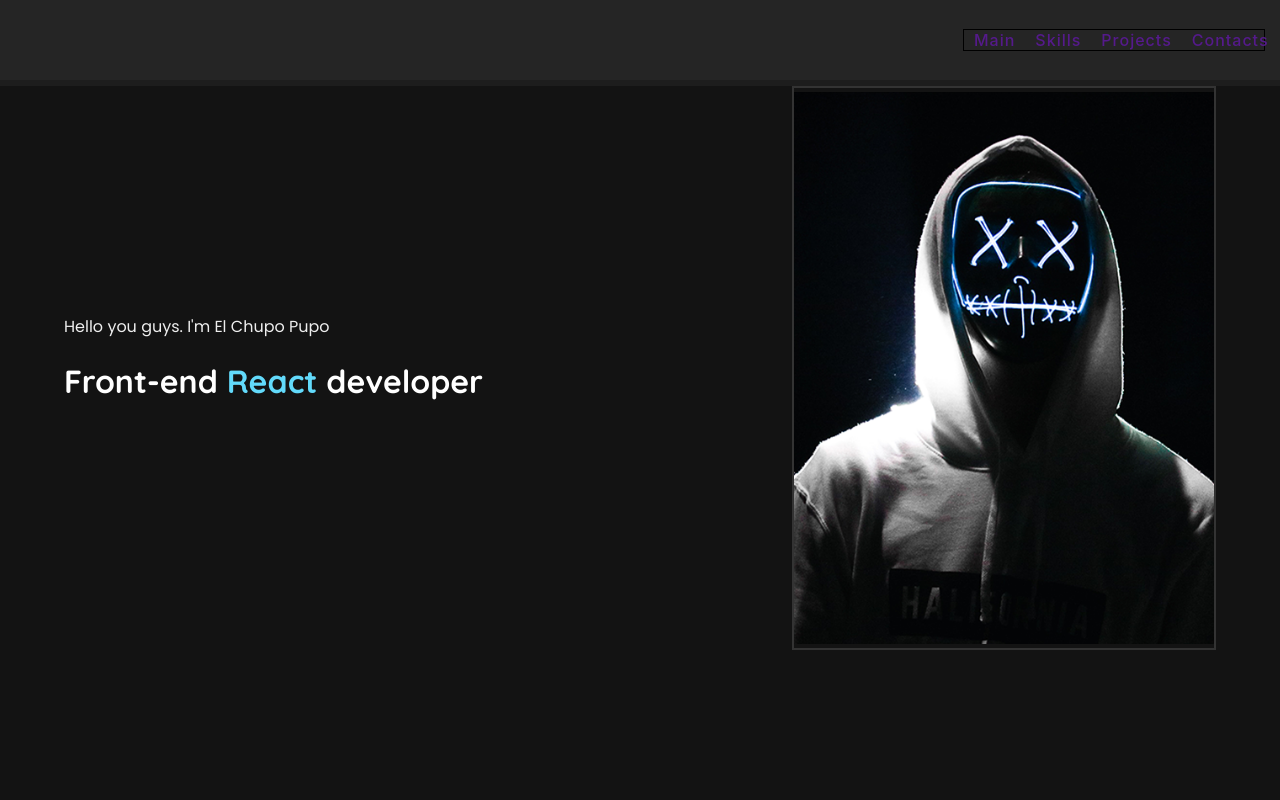
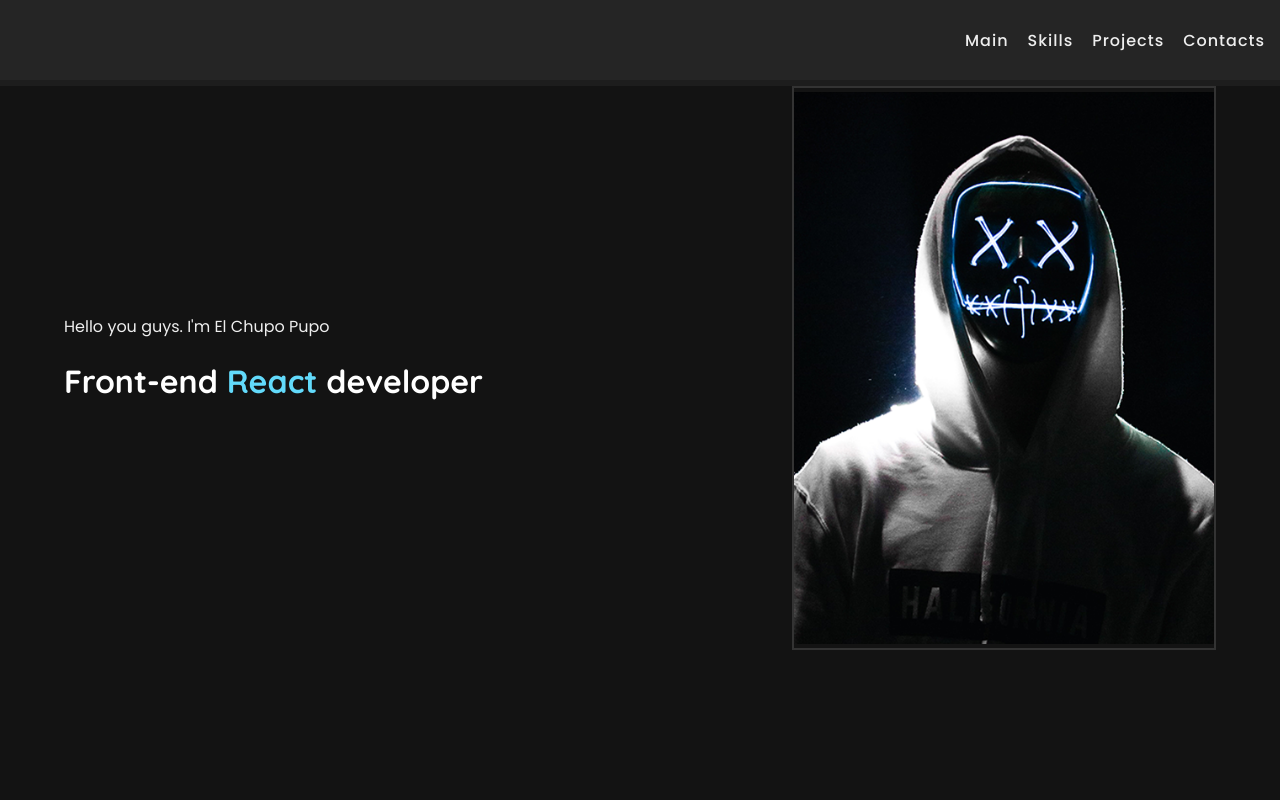
Before and after one commit to dzimentey/portfolio, a React (Create React App) app: page / in a window 1280 px wide. Shown: the top 800 px of the page. Built offline with nearby package versions, Linux system fonts and the light colour scheme.

Commit message:
add: font family and on hover action

```diff
--- a/src/header/nav/Nav.module.css
+++ b/src/header/nav/Nav.module.css
@@ -1,12 +1,19 @@
 .nav {
-    border: 1px solid black;
     width: 300px;
     display: flex;
-   justify-content: space-between;
+    justify-content: space-between;
+    font-family: 'Poppins', sans-serif;
 }
- a {
+
+a {
     text-decoration: none;
     font-weight: 500;
     letter-spacing: 1px;
-    padding: 0 10px ;
+    color: #EEEEEE;
 }
+
+a:hover {
+    color: #68cafc;
+    /*box-shadow: 0 2px 0 #6f9a37;*/
+
+}
```
